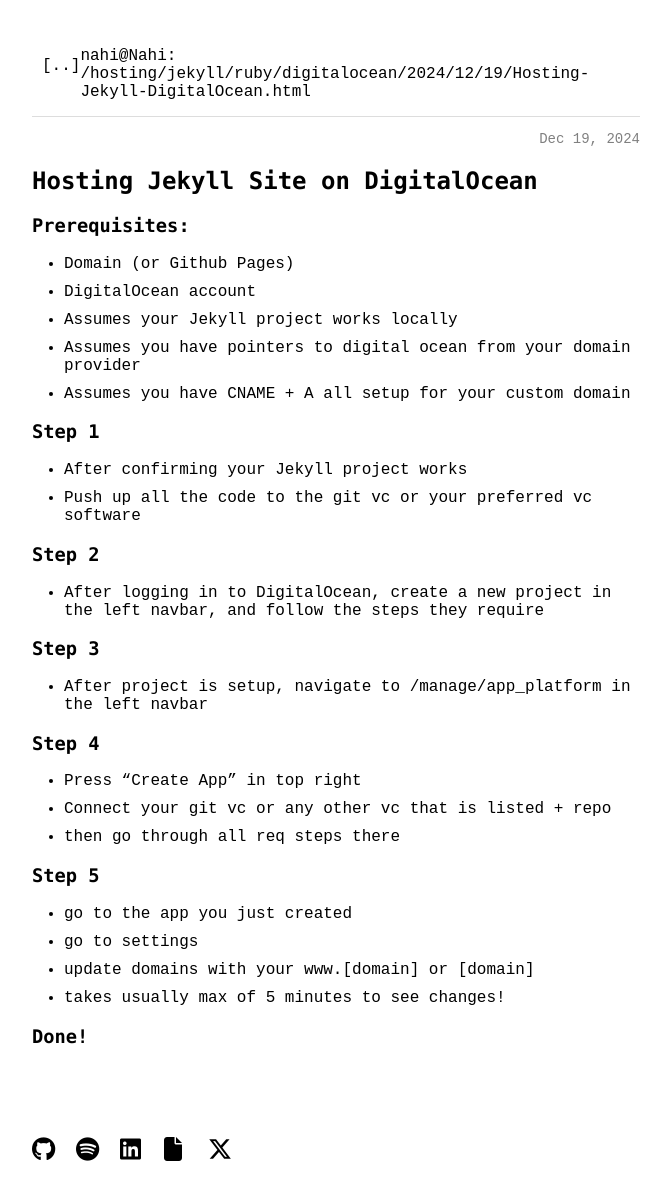
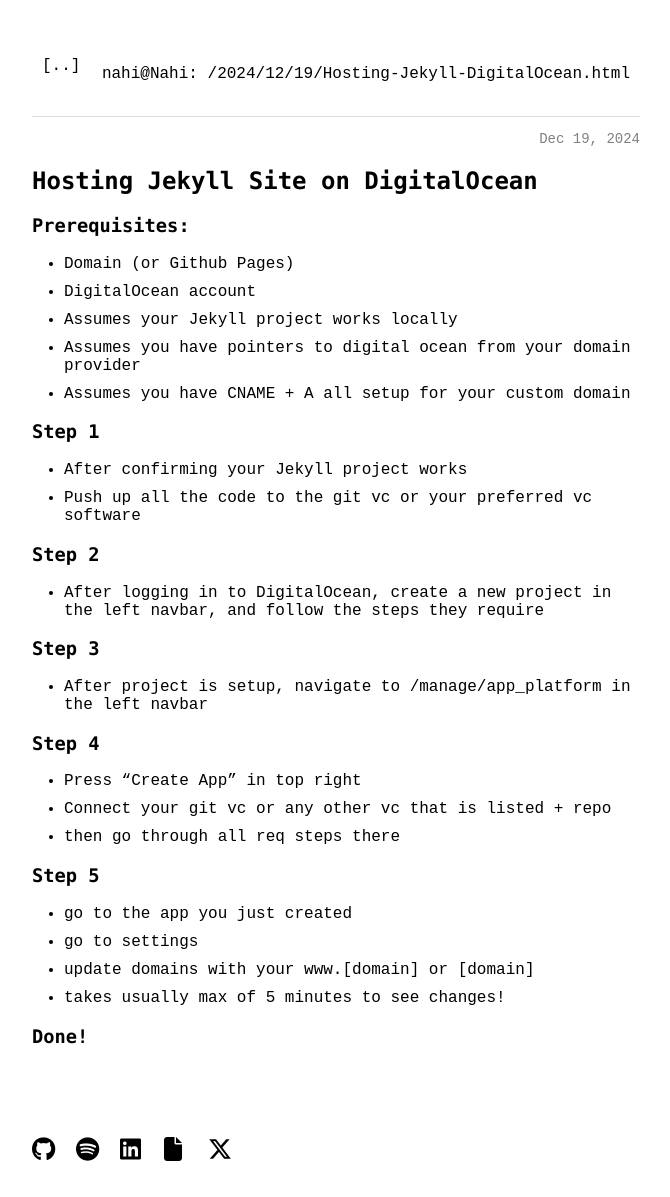
Before and after one commit to nvhiii/nahi-site, a Jekyll site: the page built from _posts/2024-12-19-Hosting-Jekyll-DigitalOcean.md, in a window 1280 px wide. Shown: the whole page, without its empty margins (304-974 px from the left). Built offline with Jekyll 4.4.1, drawn with Linux system fonts in a browser that asks for light colours.

Commit message:
got rid of some xtra path vars

```diff
--- a/_posts/2024-12-19-Hosting-Jekyll-DigitalOcean.md
+++ b/_posts/2024-12-19-Hosting-Jekyll-DigitalOcean.md
@@ -2,7 +2,6 @@
 layout: post
 title: "Hosting Jekyll Site on DigitalOcean"
 date: 2024-12-19 12:54:36 +0000
-categories: hosting jekyll ruby digitalocean
 ---
 
 ### Prerequisites:
```
Also changed, not shown: _posts/2024-12-19-Migrating-my-site.md (+0 -1 lines).
